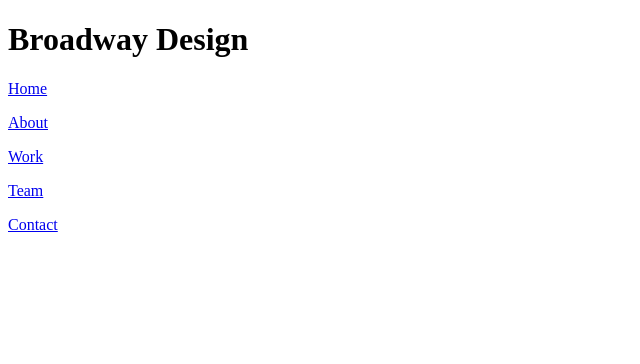
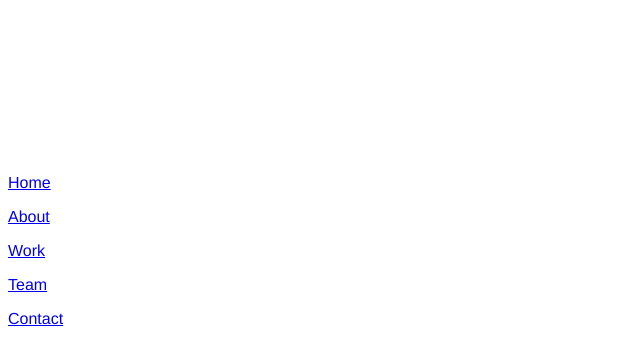
Before and after one commit to wellschildress/Broadway, a plain HTML site: page index.html in a window 1280 px wide. Shown: the whole page, without its empty margins (0-640 px from the left). Drawn offline with Linux system fonts and the light colour scheme.

Commit message:
Link to CSS

```diff
--- a/index.html
+++ b/index.html
@@ -3,7 +3,7 @@
   <head>
     <meta charset="utf-8">
     <title>Broadway Design</title>
-    <link rel="stylesheet" href="./resources/style.css" type="css/stylesheet">
+    <link rel="stylesheet" href="./resources/style.css" type="text/css">
   </head>
   <body>
     <h1>Broadway Design</h1>
--- a/resources/style.css
+++ b/resources/style.css
@@ -1,3 +1,9 @@
 body {
   font-family: Helvetica, sans-serif;
 }
+
+h1 {
+  font-size: 70px;
+  font-weight: bold;
+  color: white;
+}
```
